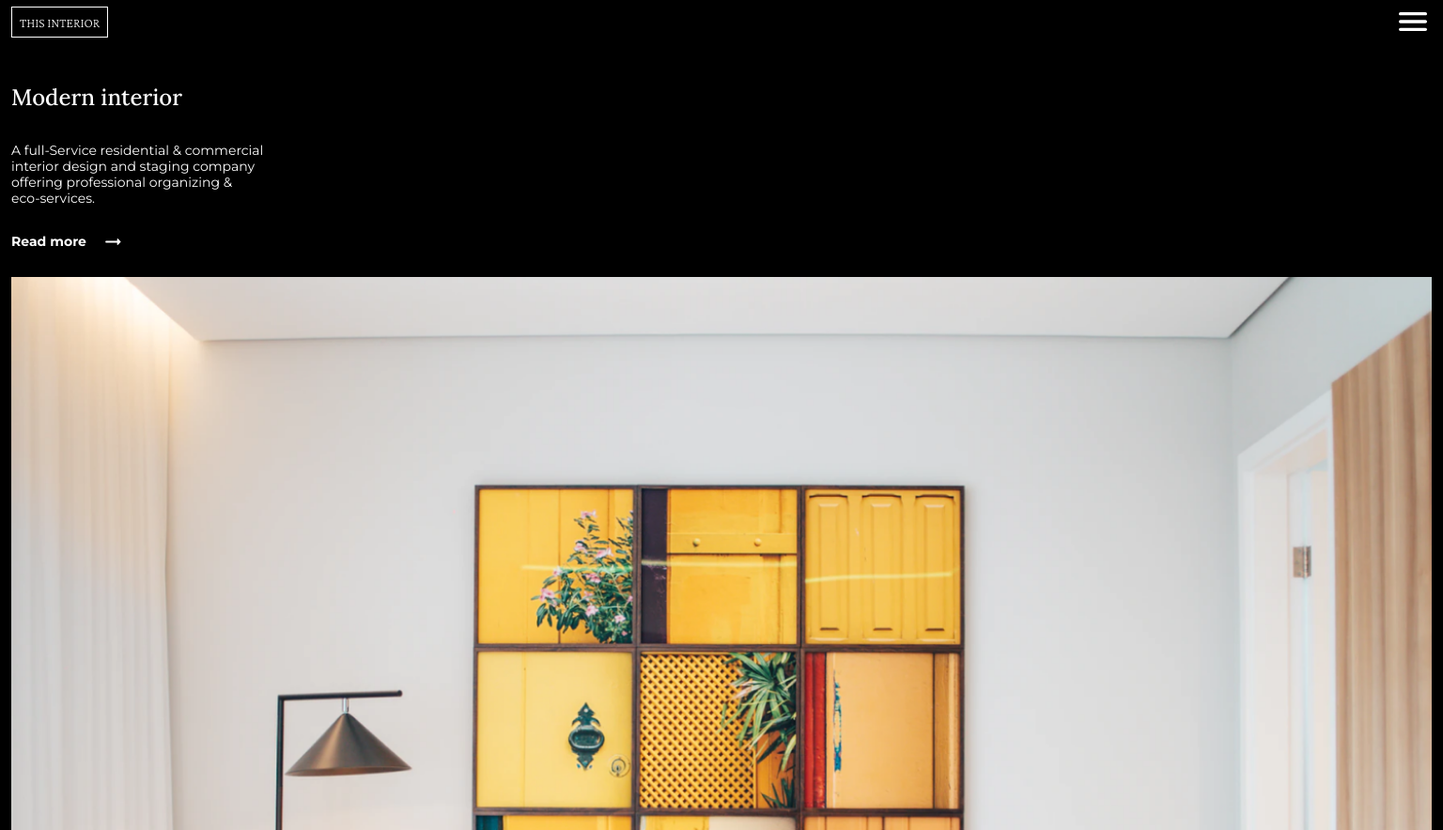
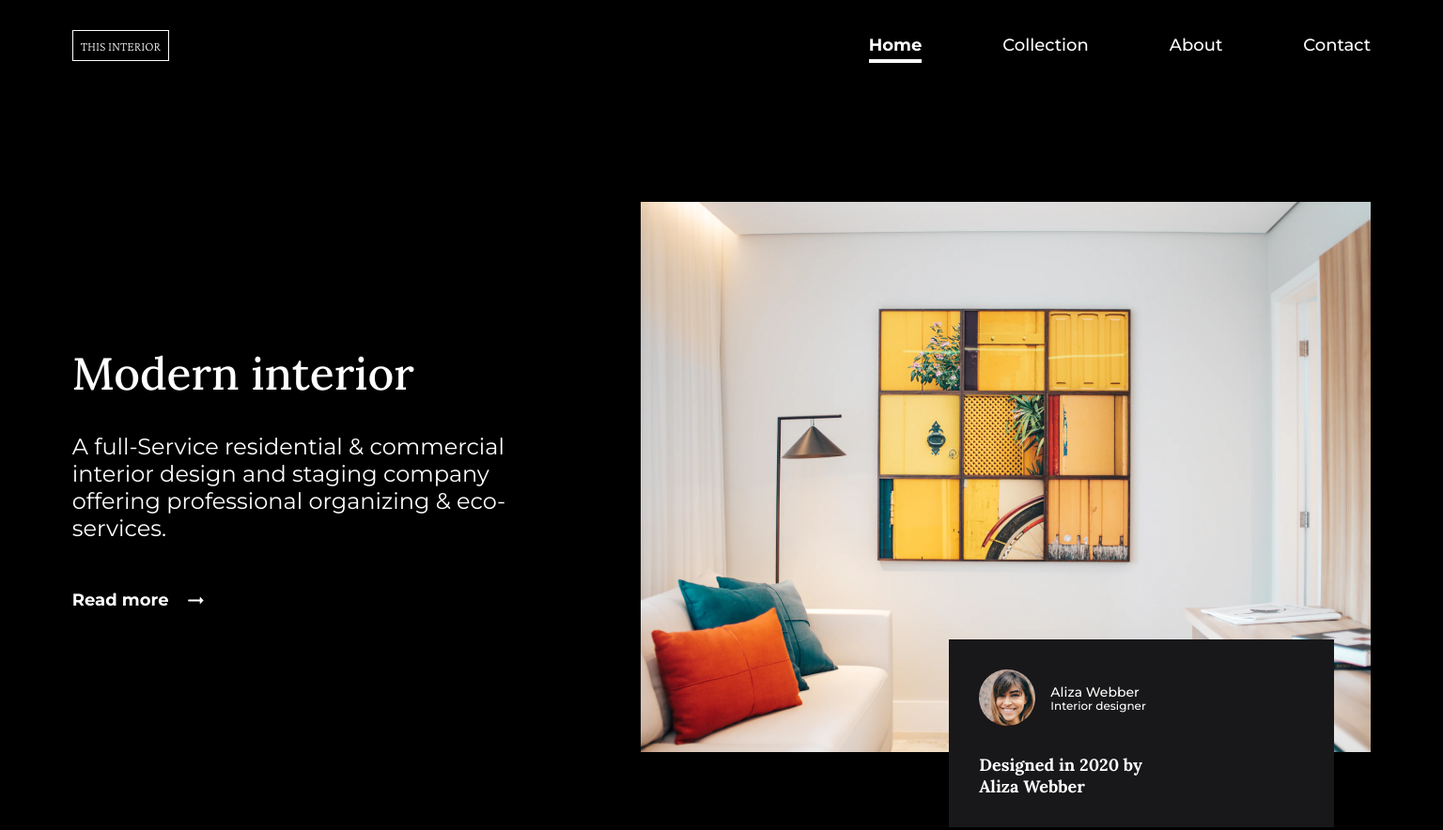
Before and after one commit to HIIfeanyichukwu/interior-consultant-master, a plain HTML site: page index.html in a window 1536 px wide. Shown: the part 16-900 px from the top of the page at 94% size. Drawn offline with nearby package versions, Linux system fonts and the light colour scheme.

Commit message:
upadated the readme file

```diff
--- a/index.html
+++ b/index.html
@@ -37,7 +37,7 @@
           <div class="nav-container">
             <ul class="nav-ul">
               <li class="nav-items">
-                <a href="#">
+                <a tabindex="1" href="#">
                   <span class="selected">
                     Home
                   </span>
@@ -100,7 +100,7 @@
         </section>
       </main>
       <footer class="footer">
-        <p>created by <a href="#">@DoIfeanyichukwu</a> - <a href="#">devChallenges.io</a></p>
+        <p>created by <a href="https://devchallenges.io/portfolio/DoIfeanyichukwu">@DoIfeanyichukwu</a> - <a href="https://devchallenges.io">devChallenges.io</a></p>
       </footer>
     </main>
     <script src="index.js"></script>
--- a/style.css
+++ b/style.css
@@ -64,6 +64,7 @@ html {
     text-align: center;
     padding: 8px 0 7px 0;
 }
+
 
 /* nav */
 .nav {
@@ -246,3 +247,143 @@ p.read-more {
 .footer a {
     color: inherit;
 }
+
+
+@media (min-width: 1440px) {
+
+    .container {
+        /* margin: 0 77px; */
+        margin: 0 auto;
+        margin-top: 42px;
+        max-width: 90%;
+
+    }
+
+    /* header */
+    .header {
+        margin-bottom: 145px;
+    }
+    .banner {
+        height: 32px;
+        width: 102px;
+    }
+
+    /* nav */
+    .menu, .close {
+        display: none;
+    }
+    .nav {
+        display: block;
+        position: static;
+        background-color: transparent;
+        padding-top: 0;
+        margin-left: auto;
+    }
+    .nav-container {
+        margin: 0;
+        display: block;
+    }
+
+    .nav-ul {
+        list-style: none;
+        margin-top: 0;
+        display: flex;
+        justify-content: flex-end;
+    }
+
+    .nav-ul > li + li {
+        margin-top: 0;
+        margin-left: 86px;
+    }
+
+
+    /* main */
+    .main {
+        display: flex;
+    }
+    .main-section-text-content {
+        width: 40%;
+        margin-right: 87px;
+    }
+    .main-section-text-content h1 {
+        font-family: 'Lora', serif;
+        font-weight: 500;
+        line-height: var(--line-height, 46px);
+        font-style: normal;
+        margin-bottom: 40px;
+        margin-top: 160px;
+        font-size: 48px;
+    }
+    .main-section-text-content p {
+        font-family: 'Montserrat';
+        font-style: normal;
+        font-weight: normal;
+        font-size: 24px;
+        line-height: var(--line-height, 29px);
+        width: 500px;
+        margin: 0;
+        margin-bottom: 48px;
+    }
+    p.read-more {
+        font-weight: bold;
+        display: flex;
+        align-items: center;
+        margin-bottom: 25px;
+        font-size: 18px;
+    }
+    .icon {
+        margin-left: 1rem;
+        width: 25px;
+        height: 25px;
+    }
+
+    .main-section-design-content {
+        width: 60%;
+        position: relative;
+        margin-left: auto;
+    }
+
+    .main-card {
+        width: 410px;
+        background-color: #181719;
+        padding: 2rem;
+        position: absolute;
+        top: 79%;
+        right: 5%;
+        font-family: 'Lora', serif;
+        font-weight: 700;
+        font-size: 18px;
+        line-height: (--line-height, 23px);
+    }
+
+    .main-card-id {
+        display: flex;
+        align-items: center;
+        font-family: 'Montserrat', serif;
+        margin-bottom: 30px;
+        font-weight: 500;
+        font-size: 14px;
+    }
+    .main-card-id-image {
+        border-radius: 100%;
+        display: block;
+        width: 60px;
+        height: 60px;
+        margin-right: 1rem;
+    }
+
+    .capitalize {
+        text-transform: capitalize;
+    }
+    .small {
+        font-size: 12px;
+        line-height: var(--line-height, 12.19px);
+    }
+
+
+
+    /* footer */
+    .footer {
+        margin-top: 25%;
+    }
+}
```
Also changed, not shown: web.png (added), 1 other file.
